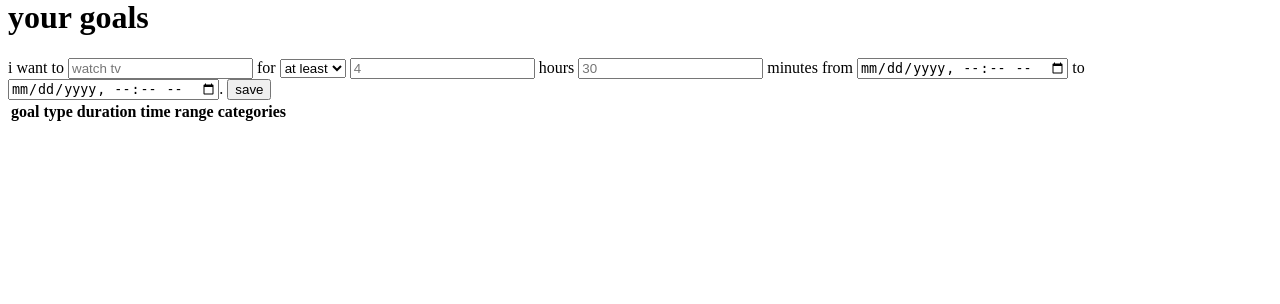
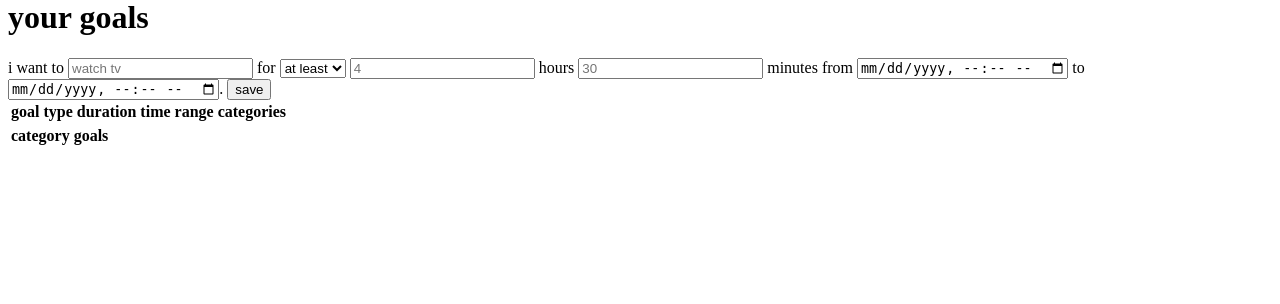
Before and after one commit to almondjelly/audittime, a Flask app: page /goals in a window 1280 px wide. Shown: the part 232-536 px from the top of the page. Run offline with Flask 2, Linux system fonts and the light colour scheme; the visitor is signed in with stand-in values (Sample User, id 1); data that the repository does not hold is empty; some libraries are stand-ins or nearby versions.

Commit message:
Added category log to goals page.

```diff
--- a/server.py
+++ b/server.py
@@ -110,7 +110,12 @@ def display_goals():
         user_id=session['user_id']).order_by(
         'end_time').all()
 
-    return render_template("goals.html", goals=goals)
+    categories = db.session.query(Category).filter_by(
+        user_id=session['user_id']).order_by(
+        'name').all()
+
+    return render_template("goals.html", goals=goals,
+                           categories=categories)
 
 
 @app.route('/user')
--- a/templates/goals.html
+++ b/templates/goals.html
@@ -44,5 +44,23 @@
 </div>
 
 
+<!-- Category Log -->
+<div id="goal-log">
+<table>
+    <tr>
+        <th>category</th>
+        <th>goals</th>
+    </tr>
+
+    {% for category in categories %}
+    <tr>
+        <td>{{ category.name }}</td>
+        <td>{% for goal in category.goal %}{{ goal.name }}, {% endfor %}</td>
+    </tr>
+    {% endfor %}
+
+</table>
+</div>
+
 
 {% endblock %}
```
